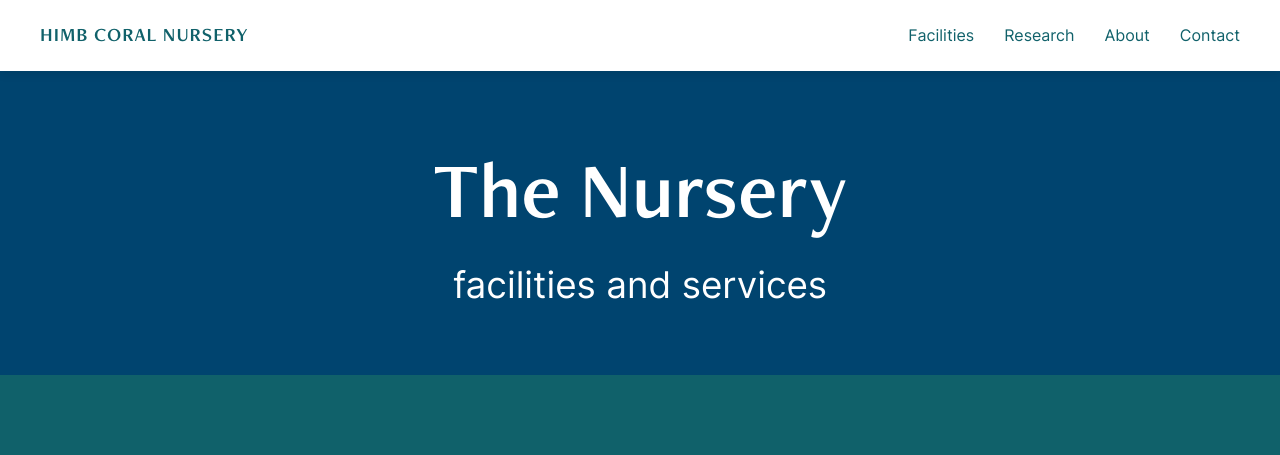
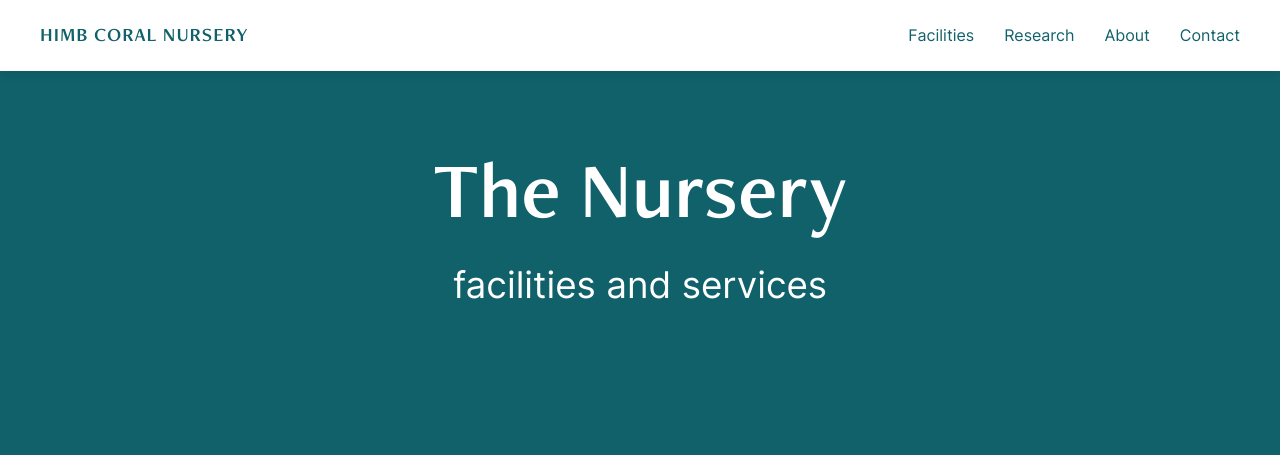
Before and after one commit to himb-coral-nursery/himb-coral-nursery.github.io, a Jekyll site: the page built from facilities.md, in a window 1280 px wide and 1400 px high. Shown: the top 455 px of the window. Built offline with Jekyll 4.4.1, drawn with Linux system fonts in a browser that asks for light colours; grey boxes are pictures that could not be loaded.

Commit message:
fixing colors

```diff
--- a/assets/css/style.css
+++ b/assets/css/style.css
@@ -167,7 +167,7 @@ h1, h2, h3, .logo {
 }
 
 .page-header {
-  background: #00446F; /* Deep Ocean */
+  background: #10616A;
   padding: 120px 20px 60px;
   text-align: center;
   border-top: 8px solid;
@@ -207,27 +207,6 @@ h1, h2, h3, .logo {
 
 .page-body h2:first-child {
   margin-top: 0;
-}
-
-/* Individual heading colors for facilities page */
-.feature-section:nth-of-type(1) h2 {
-  color: #00446F; /* Deep Ocean - docks */
-  border-bottom: 3px solid #00446F;
-}
-
-.feature-section:nth-of-type(2) h2 {
-  color: #45BBE6; /* Hawai'i Sky - frp racks */
-  border-bottom: 3px solid #45BBE6;
-}
-
-.feature-section:nth-of-type(3) h2 {
-  color: #10616A; /* Patch Reef - flex racks */
-  border-bottom: 3px solid #10616A;
-}
-
-.feature-section:nth-of-type(4) h2 {
-  color: #4B682F; /* Heritage Trees - tanks */
-  border-bottom: 3px solid #4B682F;
 }
 
 /* Two-column feature sections */
```
